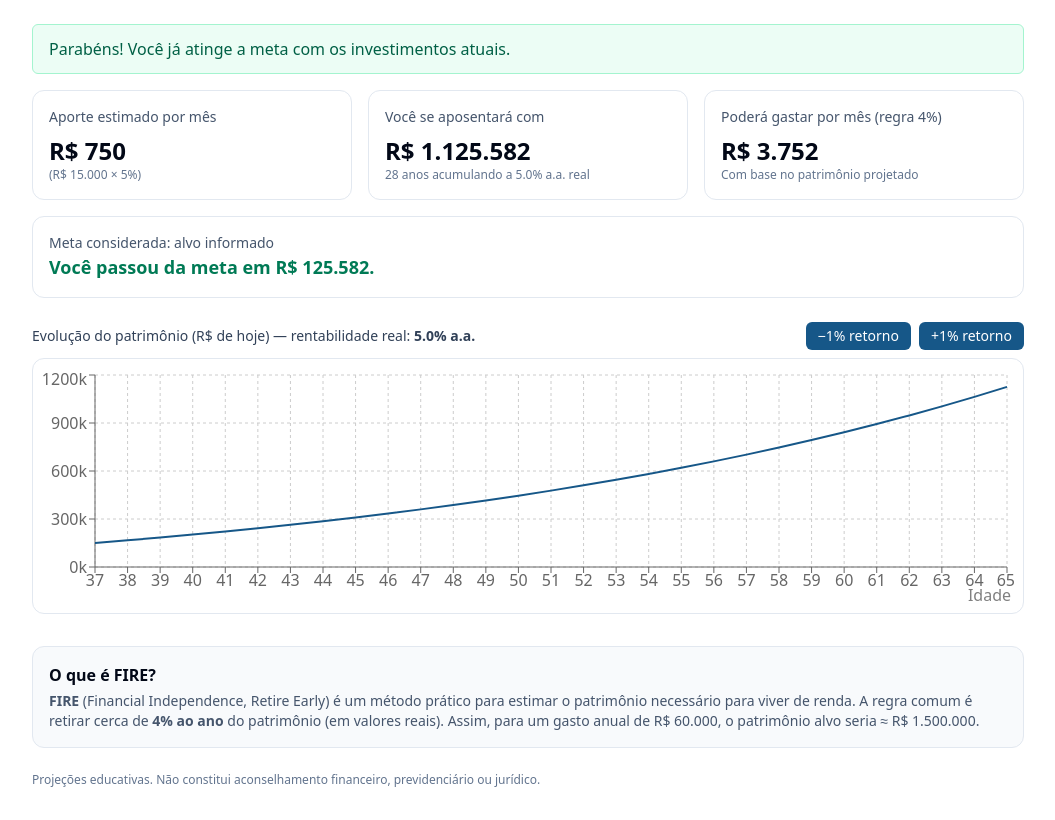
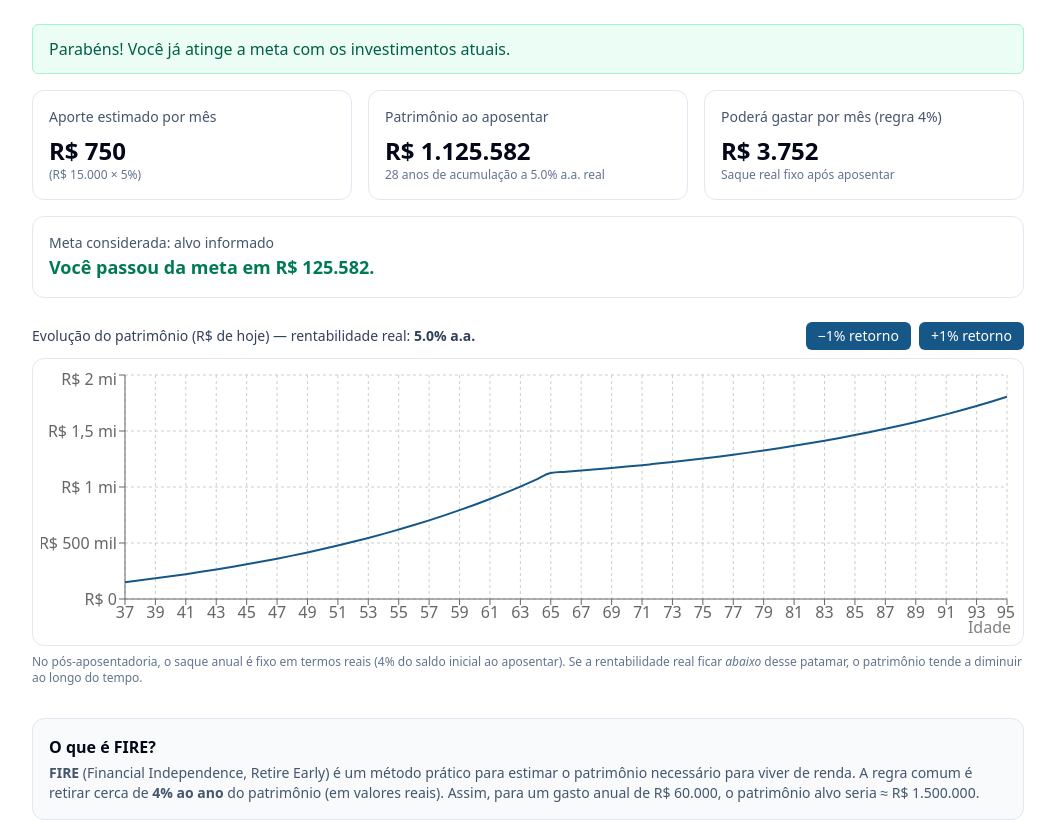
Before and after one commit to filiandrade/calculadora-aposentadoria, a React (Vite) app: page / in a window 1280 px wide. Shown: the part 498-1318 px from the top of the page, without its empty margins (112-1167 px from the left). Built offline with nearby package versions, Linux system fonts and the light colour scheme.

Commit message:
feat(chart): adiciona fase pós-aposentadoria com saque real fixo e eixo Y compacto

```diff
--- a/src/App.tsx
+++ b/src/App.tsx
@@ -3,9 +3,24 @@ import {
   LineChart, Line, XAxis, YAxis, Tooltip, ResponsiveContainer, CartesianGrid
 } from "recharts"
 
-/* ===== Helpers de formatação ===== */
+/* ===== Helpers ===== */
 const fmtBRL = (n: number) =>
   n.toLocaleString("pt-BR", { style: "currency", currency: "BRL", maximumFractionDigits: 0 })
+
+/** Formato compacto para eixo Y: "R$ 250 mil" / "R$ 1,2 mi" */
+function fmtCompactBRL(n: number): string {
+  const abs = Math.abs(n)
+  if (abs >= 1_000_000) {
+    const v = n / 1_000_000
+    return `R$ ${v.toLocaleString("pt-BR", { maximumFractionDigits: 1 })} mi`
+  }
+  if (abs >= 1_000) {
+    const v = n / 1_000
+    return `R$ ${v.toLocaleString("pt-BR", { maximumFractionDigits: 0 })} mil`
+  }
+  return `R$ ${n.toLocaleString("pt-BR", { maximumFractionDigits: 0 })}`
+}
+
 const clamp = (n: number, a: number, b: number) => Math.max(a, Math.min(b, n))
 
 /* ===== Inputs com prefixo/sufixo ===== */
@@ -64,9 +79,10 @@ function NumberInput({
   )
 }
 
-/* ===== Cálculo principal ===== */
+/* ===== Parâmetros da regra ===== */
 const TAXA_RETIRADA = 0.04 // 4% a.a. (FIRE)
 
+/* ===== App ===== */
 export default function App() {
   // Entradas (valores “de hoje”)
   const [rendaMensal, setRendaMensal] = useState(15000)
@@ -84,46 +100,67 @@ export default function App() {
 
   // rentabilidade REAL = retorno esperado – inflação
   const rentRealAA = useMemo(()=> (retornoNominalAA - inflacaoAA)/100, [retornoNominalAA, inflacaoAA])
+  const iMensal = useMemo(()=> Math.pow(1 + rentRealAA, 1/12) - 1, [rentRealAA])
 
-  // Projeção com capitalização mensal
-  const saldoProjetado = useMemo(()=>{
-    const i = Math.pow(1 + rentRealAA, 1/12) - 1 // taxa mensal real
+  // Projeção até a aposentadoria (FV em R$ de hoje)
+  const saldoNaAposentadoria = useMemo(()=>{
     const n = anos * 12
     let saldo = investido
     for (let m=0; m<n; m++) {
-      saldo = saldo * (1 + i) + aporteMensal
+      saldo = saldo * (1 + iMensal) + aporteMensal
     }
     return Math.max(0, saldo)
-  }, [investido, anos, rentRealAA, aporteMensal])
+  }, [investido, anos, iMensal, aporteMensal])
 
-  // Meta FIRE (se não houver alvo informado, usa FIRE baseado no gasto)
+  // Regra FIRE “clássica” em termos reais: saque anual fixo = 4% do saldo ao aposentar (em R$ de hoje)
+  const saqueAnualFixo = useMemo(()=> saldoNaAposentadoria * TAXA_RETIRADA, [saldoNaAposentadoria])
+  const saqueMensalFixo = useMemo(()=> saqueAnualFixo / 12, [saqueAnualFixo])
+
+  // Se o usuário não informar um alvo, usamos o FIRE com base no gasto desejado
   const necessario = useMemo(()=>{
     const base = alvoPatrimonio > 0 ? alvoPatrimonio : (gastoMensal * 12) / TAXA_RETIRADA
     return Math.max(0, base)
   }, [alvoPatrimonio, gastoMensal])
 
-  const podeGastarMes = useMemo(()=> (saldoProjetado * TAXA_RETIRADA) / 12, [saldoProjetado])
-  const diff = saldoProjetado - necessario
+  const podeGastarMes = useMemo(()=> (saldoNaAposentadoria * TAXA_RETIRADA) / 12, [saldoNaAposentadoria])
+  const diff = saldoNaAposentadoria - necessario
   const atingiu = diff >= 0
 
-  // >>> Série anual para o gráfico (X = IDADE) <<<
+  // >>> Série por idade, com 2 fases: acumulação (até idadeApos) e pós-aposentadoria (saques fixos em termos reais)
   const chartData = useMemo(()=>{
     const pontos: { idade: number; saldo: number }[] = []
-    const i = Math.pow(1 + rentRealAA, 1/12) - 1
+
+    // Fase 1 — acumulação mês a mês até a idade de aposentadoria
     let s = investido
+    let idade = idadeAtual
+    pontos.push({ idade, saldo: Math.max(0, s) })
 
-    // ponto inicial = idade atual
-    pontos.push({ idade: idadeAtual, saldo: s })
-
-    // a cada ano, acumula 12 meses e adiciona ponto com a IDADE correspondente
-    for (let idade = idadeAtual + 1; idade <= idadeApos; idade++) {
+    for (let a = 1; a <= anos; a++) {
       for (let m = 0; m < 12; m++) {
-        s = s * (1 + i) + aporteMensal
+        s = s * (1 + iMensal) + aporteMensal
       }
+      idade = idadeAtual + a
       pontos.push({ idade, saldo: Math.max(0, s) })
     }
+
+    // Fase 2 — pós-aposentadoria: simular +30 anos (ou até zerar)
+    const horizontePos = 30
+    let sPos = s
+    for (let a = 1; a <= horizontePos; a++) {
+      for (let m = 0; m < 12; m++) {
+        sPos = sPos * (1 + iMensal) - saqueMensalFixo
+        if (sPos <= 0) {
+          sPos = 0
+          break
+        }
+      }
+      const idadePos = idadeApos + a
+      pontos.push({ idade: idadePos, saldo: Math.max(0, sPos) })
+      if (sPos <= 0) break
+    }
+
     return pontos
-  }, [idadeAtual, idadeApos, investido, rentRealAA, aporteMensal])
+  }, [investido, idadeAtual, idadeApos, anos, iMensal, aporteMensal, saqueMensalFixo])
 
   // Ações
   const limpar = () => {
@@ -168,7 +205,7 @@ export default function App() {
           Valores em <strong>R$ de hoje</strong>. Rentabilidade real usada =
           {" "}
           <strong>{retornoNominalAA}% − {inflacaoAA}% = {(rentRealAA*100).toFixed(1)}% a.a.</strong>
-          {" · "}Regra FIRE (retirada): <strong>4,0% a.a.</strong>
+          {" · "}Regra FIRE (retirada): <strong>4,0% a.a.</strong> (saque anual fixo a partir da aposentadoria).
         </p>
       </header>
 
@@ -179,13 +216,13 @@ export default function App() {
         <MoneyInput id="alvo" label="Com quanto de patrimônio quer se aposentar? (opcional)" value={alvoPatrimonio} onChange={setAlvoPatrimonio}/>
         <PercentInput id="perc" label="Quantos % da renda você investe?" value={percInvestRenda} onChange={(v)=>setPercInvestRenda(clamp(v,0,100))}/>
         <NumberInput id="idade" label="Qual sua idade atual" value={idadeAtual} onChange={(v)=>setIdadeAtual(clamp(v,0,100))}/>
-        <NumberInput id="apos" label="Com quantos anos deseja se aposentar?" value={idadeApos} onChange={(v)=>setIdadeApos(clamp(v,0,100))}/>
+        <NumberInput id="apos" label="Com quantos anos deseja se aposentar?" value={idadeApos} onChange={(v)=>setIdadeApos(clamp(v,0,120))}/>
         <PercentInput id="ret" label="Retorno esperado (a.a.)" value={retornoNominalAA} onChange={(v)=>setRetornoNominalAA(clamp(v,-50,100))}/>
         <PercentInput id="inf" label="Inflação esperada (a.a.)" value={inflacaoAA} onChange={(v)=>setInflacaoAA(clamp(v,-10,50))}/>
         <MoneyInput id="gasto" label="Quanto pretende gastar por mês aposentado?" value={gastoMensal} onChange={setGastoMensal}/>
       </section>
 
-      {/* Resultado */}
+      {/* Resultado (cards) */}
       <section className="mt-6">
         <div className={`rounded-md border px-4 py-3 ${atingiu ? "bg-emerald-50 border-emerald-200 text-emerald-800" : "bg-amber-50 border-amber-200 text-amber-800"}`}>
           {atingiu
@@ -197,23 +234,19 @@ export default function App() {
           <div className="rounded-xl border p-4">
             <div className="text-sm text-slate-600">Aporte estimado por mês</div>
             <div className="mt-2 text-2xl font-semibold">{fmtBRL(aporteMensal)}</div>
-            <div className="text-xs text-slate-500">
-              (R$ {rendaMensal.toLocaleString("pt-BR")} × {percInvestRenda}%)
-            </div>
+            <div className="text-xs text-slate-500">(R$ {rendaMensal.toLocaleString("pt-BR")} × {percInvestRenda}%)</div>
           </div>
 
           <div className="rounded-xl border p-4">
-            <div className="text-sm text-slate-600">Você se aposentará com</div>
-            <div className="mt-2 text-2xl font-semibold">{fmtBRL(Math.round(saldoProjetado))}</div>
-            <div className="text-xs text-slate-500">
-              {anos} anos acumulando a {(rentRealAA*100).toFixed(1)}% a.a. real
-            </div>
+            <div className="text-sm text-slate-600">Patrimônio ao aposentar</div>
+            <div className="mt-2 text-2xl font-semibold">{fmtBRL(Math.round(saldoNaAposentadoria))}</div>
+            <div className="text-xs text-slate-500">{anos} anos de acumulação a {(rentRealAA*100).toFixed(1)}% a.a. real</div>
           </div>
 
           <div className="rounded-xl border p-4">
             <div className="text-sm text-slate-600">Poderá gastar por mês (regra 4%)</div>
             <div className="mt-2 text-2xl font-semibold">{fmtBRL(Math.round(podeGastarMes))}</div>
-            <div className="text-xs text-slate-500">Com base no patrimônio projetado</div>
+            <div className="text-xs text-slate-500">Saque real fixo após aposentar</div>
           </div>
         </div>
 
@@ -227,12 +260,11 @@ export default function App() {
         </div>
       </section>
 
-      {/* Controles de sensibilidade + Gráfico */}
+      {/* Sensibilidade + Gráfico (com declínio pós-aposentadoria) */}
       <section className="mt-6">
         <div className="mb-2 flex flex-wrap items-center gap-2">
           <span className="text-sm text-slate-700">
-            Evolução do patrimônio (R$ de hoje) — rentabilidade real:{" "}
-            <strong>{(rentRealAA*100).toFixed(1)}% a.a.</strong>
+            Evolução do patrimônio (R$ de hoje) — rentabilidade real: <strong>{(rentRealAA*100).toFixed(1)}% a.a.</strong>
           </span>
           <div className="ml-auto flex gap-2">
             <button className="tweak-btn" onClick={()=>bumpReal(-1)}>−1% retorno</button>
@@ -240,13 +272,12 @@ export default function App() {
           </div>
         </div>
 
-        <div className="h-64 w-full rounded-xl border bg-white p-2">
+        <div className="h-72 w-full rounded-xl border bg-white p-2">
           <ResponsiveContainer width="100%" height="100%">
             <LineChart data={chartData} margin={{ left: 4, right: 8, top: 8, bottom: 8 }}>
               <CartesianGrid strokeDasharray="3 3" />
-              {/* >>> X = IDADE <<< */}
               <XAxis dataKey="idade" label={{ value: "Idade", position: "insideBottomRight", offset: -4 }} />
-              <YAxis tickFormatter={(v)=> (v/1000).toFixed(0)+"k"} width={50} />
+              <YAxis tickFormatter={(v)=> fmtCompactBRL(Number(v))} width={80} />
               <Tooltip
                 formatter={(val)=>[fmtBRL(Number(val)), "Saldo"]}
                 labelFormatter={(l)=>`Idade: ${l} anos`}
@@ -255,6 +286,11 @@ export default function App() {
             </LineChart>
           </ResponsiveContainer>
         </div>
+
+        <p className="mt-2 text-xs text-slate-500">
+          No pós-aposentadoria, o saque anual é fixo em termos reais (4% do saldo inicial ao aposentar).
+          Se a rentabilidade real ficar <em>abaixo</em> desse patamar, o patrimônio tende a diminuir ao longo do tempo.
+        </p>
       </section>
 
       {/* Explicação FIRE (simples) */}
```
